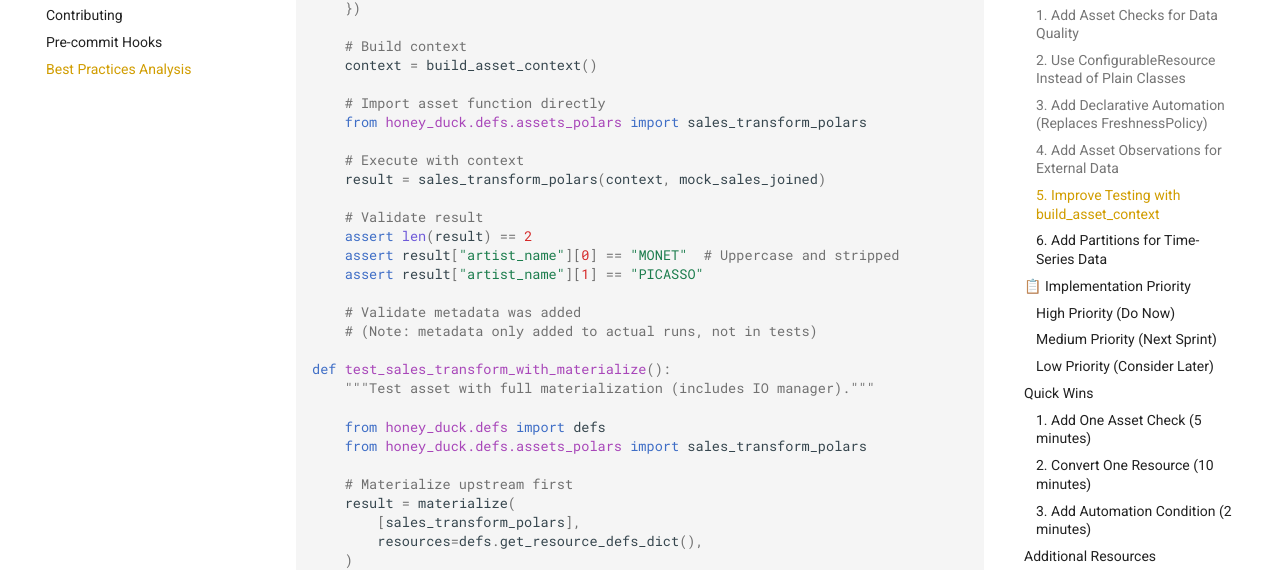
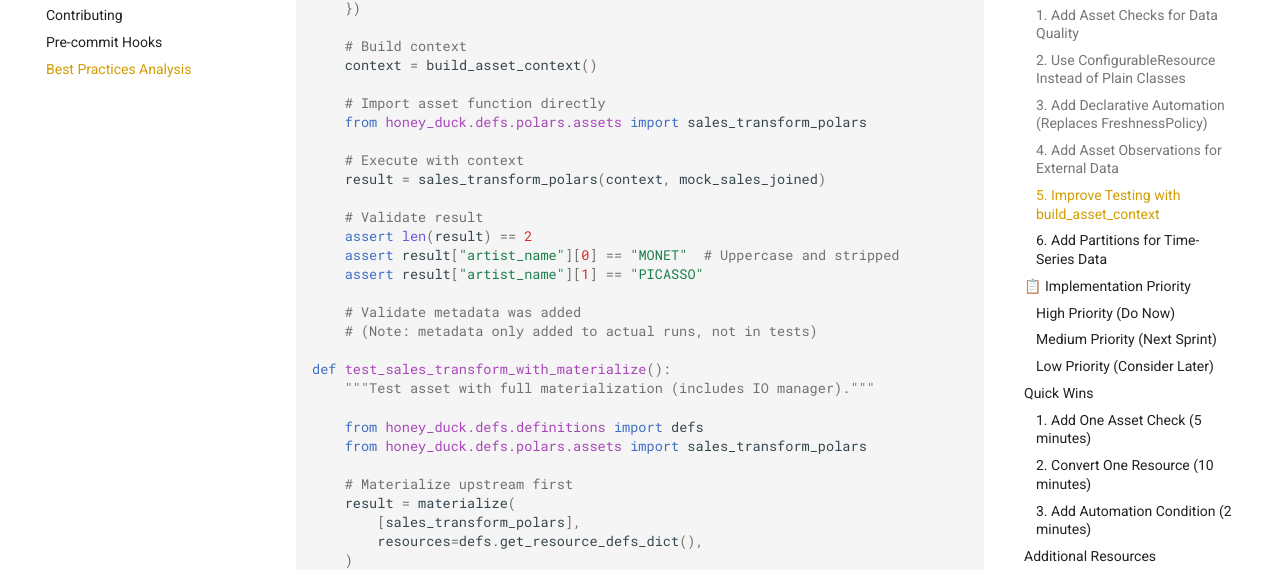
Before and after one commit to CogappLabs/honey-duck, an MkDocs documentation site: the page built from docs/DAGSTER_BEST_PRACTICES_IMPROVEMENTS.md, in a window 1280 px wide and 900 px high, scrolled down 7958 px. Shown: the part 147-717 px from the top of the window. Built offline with MkDocs 1.6.1 and Material for MkDocs 9.7.7, drawn with Linux system fonts in a browser that asks for light colours; comment, search, counter and statistics services are not loaded.

Commit message:
Fix remaining outdated paths and imports in documentation
- Update CLAUDE.md structure diagram to show src/honey_duck/
- Fix import paths in cogapp_deps/README.md example code
- Update docs/DAGSTER_BEST_PRACTICES_IMPROVEMENTS.md import examples
- Fix docs/getting-started/installation.md tutorial imports
- Update docs/user-guide/best-practices.md constant import
- Fix docs/user-guide/troubleshooting.md example imports

Co-Authored-By: Claude Opus 4.5 <noreply@anthropic.com>

```diff
--- a/docs/DAGSTER_BEST_PRACTICES_IMPROVEMENTS.md
+++ b/docs/DAGSTER_BEST_PRACTICES_IMPROVEMENTS.md
@@ -424,7 +424,7 @@ def test_sales_transform_with_context():
     context = build_asset_context()
 
     # Import asset function directly
-    from honey_duck.defs.assets_polars import sales_transform_polars
+    from honey_duck.defs.polars.assets import sales_transform_polars
 
     # Execute with context
     result = sales_transform_polars(context, mock_sales_joined)
@@ -440,8 +440,8 @@ def test_sales_transform_with_context():
 def test_sales_transform_with_materialize():
     """Test asset with full materialization (includes IO manager)."""
 
-    from honey_duck.defs import defs
-    from honey_duck.defs.assets_polars import sales_transform_polars
+    from honey_duck.defs.definitions import defs
+    from honey_duck.defs.polars.assets import sales_transform_polars
 
     # Materialize upstream first
     result = materialize(
```
Also changed, not shown: CLAUDE.md (+7 -7 lines), cogapp_deps/README.md (+2 -2 lines), docs/getting-started/installation.md (+1 -1 lines), docs/user-guide/best-practices.md (+1 -1 lines), docs/user-guide/troubleshooting.md (+1 -1 lines).
